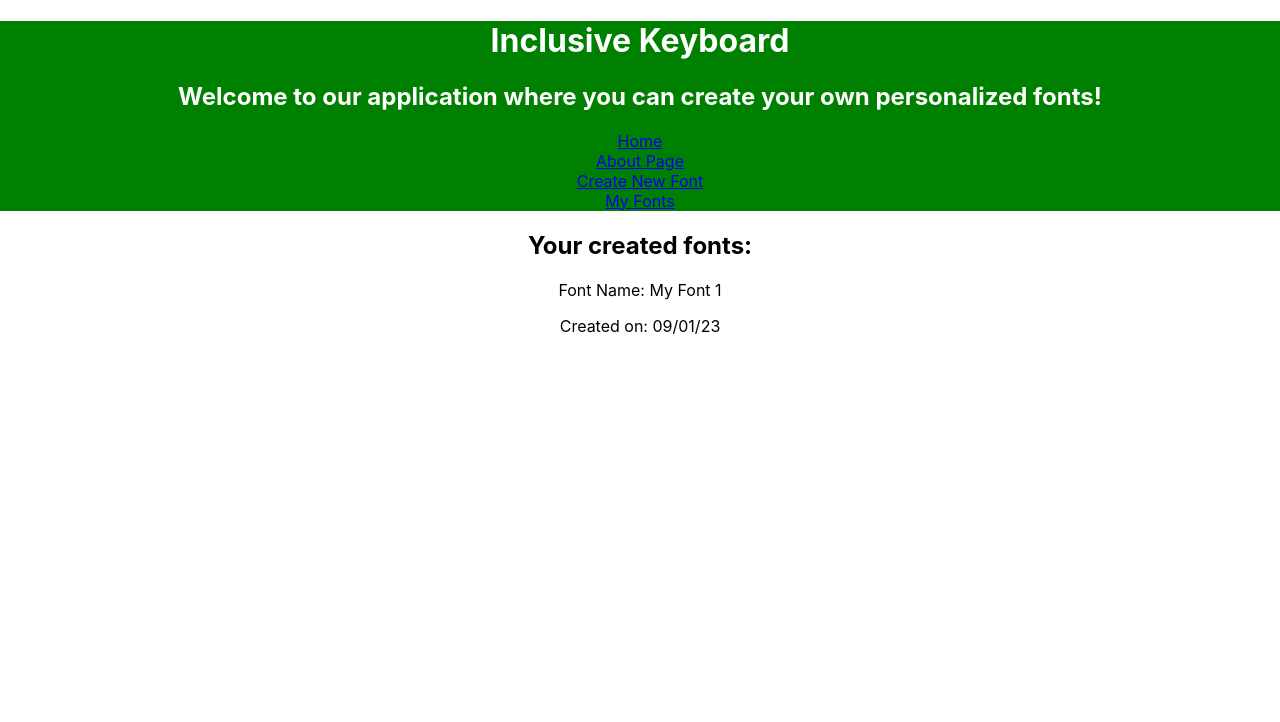
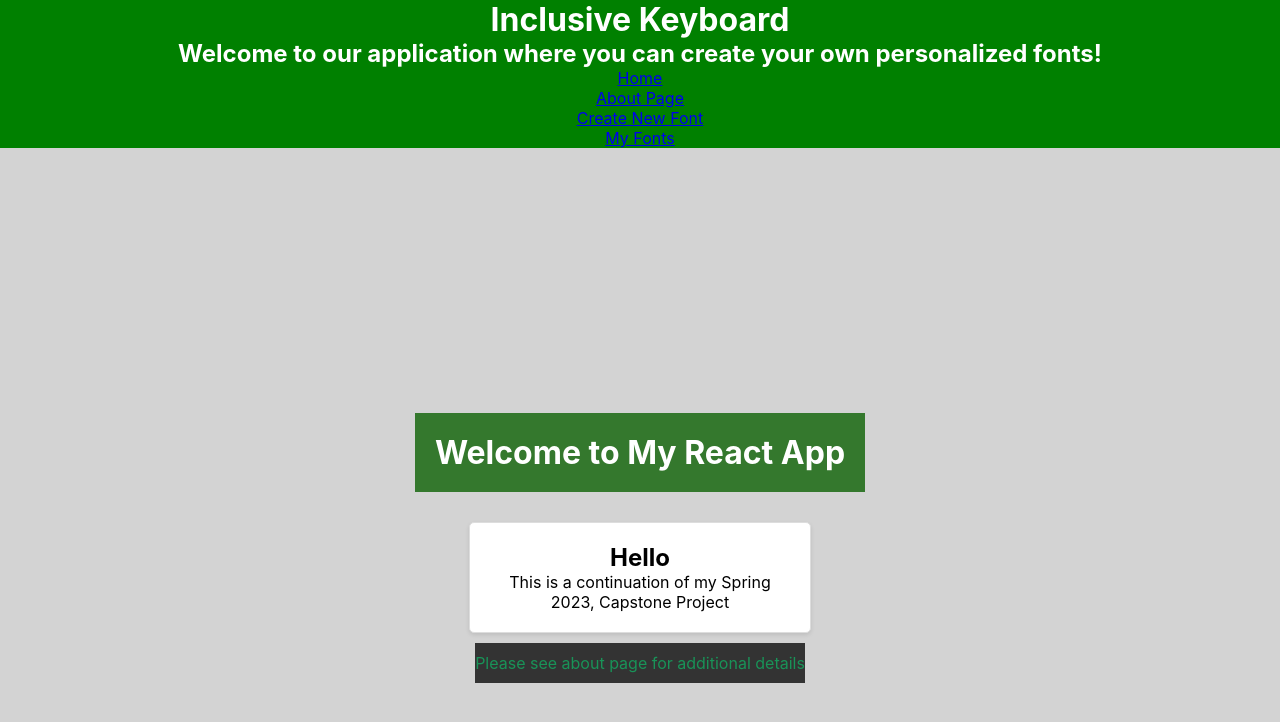
Before and after one commit to Annelisebx/capstone_annelise, a React (Create React App) app: page / in a window 1280 px wide. Shown: the top 722 px of the page. Built offline with nearby package versions, Linux system fonts and the light colour scheme; data requests are answered from the project's data file.

Commit message:
Editted font and home page

```diff
--- /dev/null
+++ b/db.json
@@ -0,0 +1,16 @@
+{
+  "fonts": [
+      {
+          "name": "font1",
+          "user": "annelise",
+          "date_created": "2023",
+          "id": 1234
+      },
+      {
+          "name": "font2",
+          "user": "annelise",
+          "date_created": "march 2023",
+          "id": 2345
+      }
+  ]
+}
--- a/src/App.js
+++ b/src/App.js
@@ -3,6 +3,8 @@ import Navbar from './components/NavBar'; // Assuming you have created a Navbar
 import { BrowserRouter as Router, Route, Routes, Link } from 'react-router-dom';
 import AboutPage from './components/About';
 import Home from './components/Home';
+import Create from './components/Create';
+import Fonts from './components/Fonts';
 
 
 function App() {
@@ -13,7 +15,9 @@ function App() {
         <div className="content">
           <Routes>
             <Route path="/" element={<Home />} />
-            <Route path="/about" element={<AboutPage />} />
+            <Route path="/about" element={<AboutPage/>} />
+            <Route path="/create" element={<Create />} />
+            <Route path="/MyFonts" element={<Fonts />} />
           </Routes>
         </div>
       </div>
--- a/src/components/About.js
+++ b/src/components/About.js
@@ -1,4 +1,4 @@
-// Home.js
+// About.js
 import React from 'react';
 
 function AboutPage() {
--- /dev/null
+++ b/src/components/Create.js
@@ -0,0 +1,31 @@
+
+import React from 'react';
+
+const Create = () => {
+    return (
+        <div className="create">
+            <h2>Create a New Font</h2>
+            <form>
+                <label>Font Title:</label>
+                <input
+                    type="text"
+                    required
+                />
+                <label>Font Type:</label>
+                <select>
+                    <option value="standard">Standard</option>
+                    <option value="advanced">Advanced</option>
+                </select>
+                <br/>
+                <label>User:</label>
+                <input
+                    type="text"
+                    required
+                />
+                <button>Save Font</button>
+            </form>
+        </div>
+    )
+}
+
+export default Create;
--- /dev/null
+++ b/src/components/Fonts.js
@@ -0,0 +1,35 @@
+import React from 'react';
+import { useState, useEffect } from 'react';
+import FontList from '../FontList';
+
+
+const Fonts = () => {
+    const[fonts, setFonts] = useState([
+      { name: 'My Font 1', user: 'Annelise', date_created: '09/01/23', id: 3}
+    ]);
+
+    const handleDelete = (id) => {
+      const newFonts = fonts.filter(font => font.id !== id);
+      setFonts(newFonts);
+    }
+
+    useEffect(() => {
+      fetch('http://localhost:8000/fonts')
+      .then(res => {
+          return res.json();
+      })
+      .then(data => {
+          console.log(data)
+      })
+      console.log('use effect ran');
+    }, []);
+
+      return (
+          <div className="home">
+              <h2>Your created fonts:</h2>
+             { fonts && <FontList fonts={fonts} title="AllFonts" handleDelete={handleDelete} /> }
+          </div>
+      );
+  }
+
+  export default Fonts;
--- /dev/null
+++ b/src/components/Home.css
@@ -0,0 +1,53 @@
+/* HomePage.css */
+
+/* Reset some default styles */
+body, h1, h2, p {
+    margin: 0;
+    padding: 0;
+  }
+
+  /* Define styles for the main container */
+  .home-container {
+    display: flex;
+    flex-direction: column;
+    align-items: center;
+    justify-content: center;
+    height: 100vh;
+    background-color: lightgrey; /* Change the background color to your preference */
+  }
+
+  /* Header styles */
+  .header {
+    background-color: #34782d;
+    color: #fff;
+    text-align: center;
+    padding: 20px;
+  }
+
+  /* Main content styles */
+  .main-content {
+    display: flex;
+    justify-content: space-around;
+    flex-wrap: wrap;
+    margin-top: 20px;
+  }
+
+  /* Feature section styles */
+  .feature {
+    background-color: #fff;
+    border: 1px solid #ddd;
+    padding: 20px;
+    margin: 10px;
+    text-align: center;
+    max-width: 300px;
+    border-radius: 5px;
+    box-shadow: 0 2px 4px rgba(0, 0, 0, 0.1);
+  }
+
+  /* Footer styles */
+  .footer {
+    background-color: #333;
+    color: #199358;
+    text-align: center;
+    padding: 10px 0;
+  }
--- a/src/components/Home.js
+++ b/src/components/Home.js
@@ -1,34 +1,25 @@
 // Home.js
-import { useState, useEffect } from 'react';
-import FontList from '../FontList';
+import React from 'react';
+import './Home.css';
 
-const Home = () => {
-  const[fonts, setFonts] = useState([
-    { name: 'My Font 1', user: 'Annelise', date_created: '09/01/23', id: 3}
-  ]);
+function Home() {
+  return (
+    <div className="home-container">
+      <header className="header">
+        <h1>Welcome to My React App</h1>
+      </header>
+      <main className="main-content">
+        <section className="feature">
+          <h2>Hello</h2>
+          <p>This is a continuation of my Spring 2023, Capstone Project</p>
+        </section>
 
-  const handleDelete = (id) => {
-    const newFonts = fonts.filter(font => font.id !== id);
-    setFonts(newFonts);
-  }
-
-  useEffect(() => {
-    fetch('http://localhost:8000/fonts')
-    .then(res => {
-        return res.json();
-    })
-    .then(data => {
-        console.log(data)
-    })
-    console.log('use effect ran');
-  }, []);
-
-    return (
-        <div className="home">
-            <h2>Your created fonts:</h2>
-           { fonts && <FontList fonts={fonts} title="AllFonts" handleDelete={handleDelete} /> }
-        </div>
-    );
+      </main>
+      <footer className="footer">
+        <p>Please see about page for additional details</p>
+      </footer>
+    </div>
+  );
 }
 
 export default Home;
--- a/src/components/NavBar.js
+++ b/src/components/NavBar.js
@@ -1,6 +1,5 @@
 import React from 'react';
 import './Navbar.css'; // Create this file for styling if needed
-import About from './About';
 
 const Navbar = () => {
   return (
@@ -12,9 +11,9 @@ const Navbar = () => {
         <br></br>
         <a href="/About">About Page</a>
         <br/>
-        <a href="/create">Create New Font</a>
+        <a href="/Create">Create New Font</a>
         <br/>
-        <a href="/myFonts">My Fonts</a>
+        <a href="/MyFonts">My Fonts</a>
       </div>
 
     </div>
```
Also changed, not shown: src/Fonts.js (deleted, +0 -29 lines).
